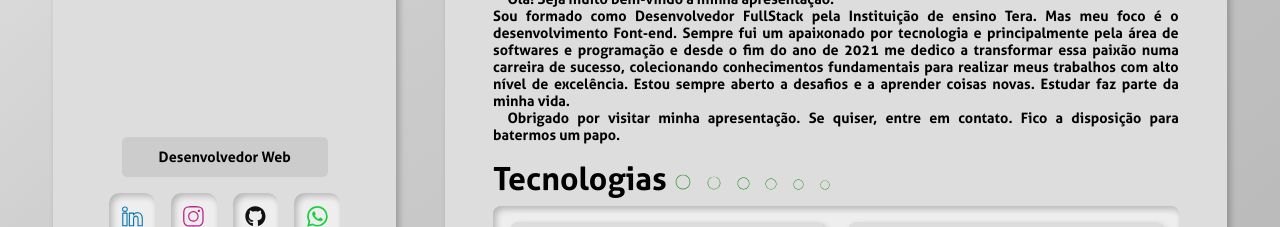
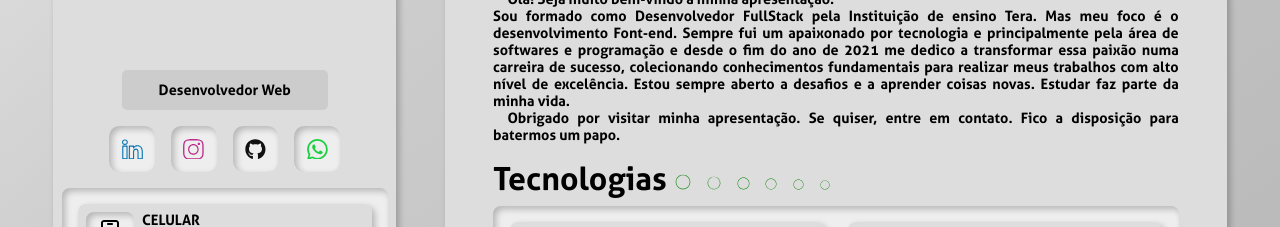
Before and after one commit to JohnyCruz37/PortfolioJohnyCruz, a React (Vite) app in the folder portfoliojohnycruz/: page / in a window 1280 px wide. Shown: the part 333-560 px from the top of the page. Built offline with nearby package versions, Linux system fonts and the light colour scheme.

Commit message:
ajustes no sidebar

```diff
--- a/portfoliojohnycruz/src/Style/componentes/Sidebar.scss
+++ b/portfoliojohnycruz/src/Style/componentes/Sidebar.scss
@@ -37,7 +37,7 @@
         border-radius: 5px;
         background-color: #ccc;
         width: 60%;
-        margin-top: 30vh;
+        margin-top: 12em;
         padding: .8em 1.2em;
 
         text-align: center;
```
